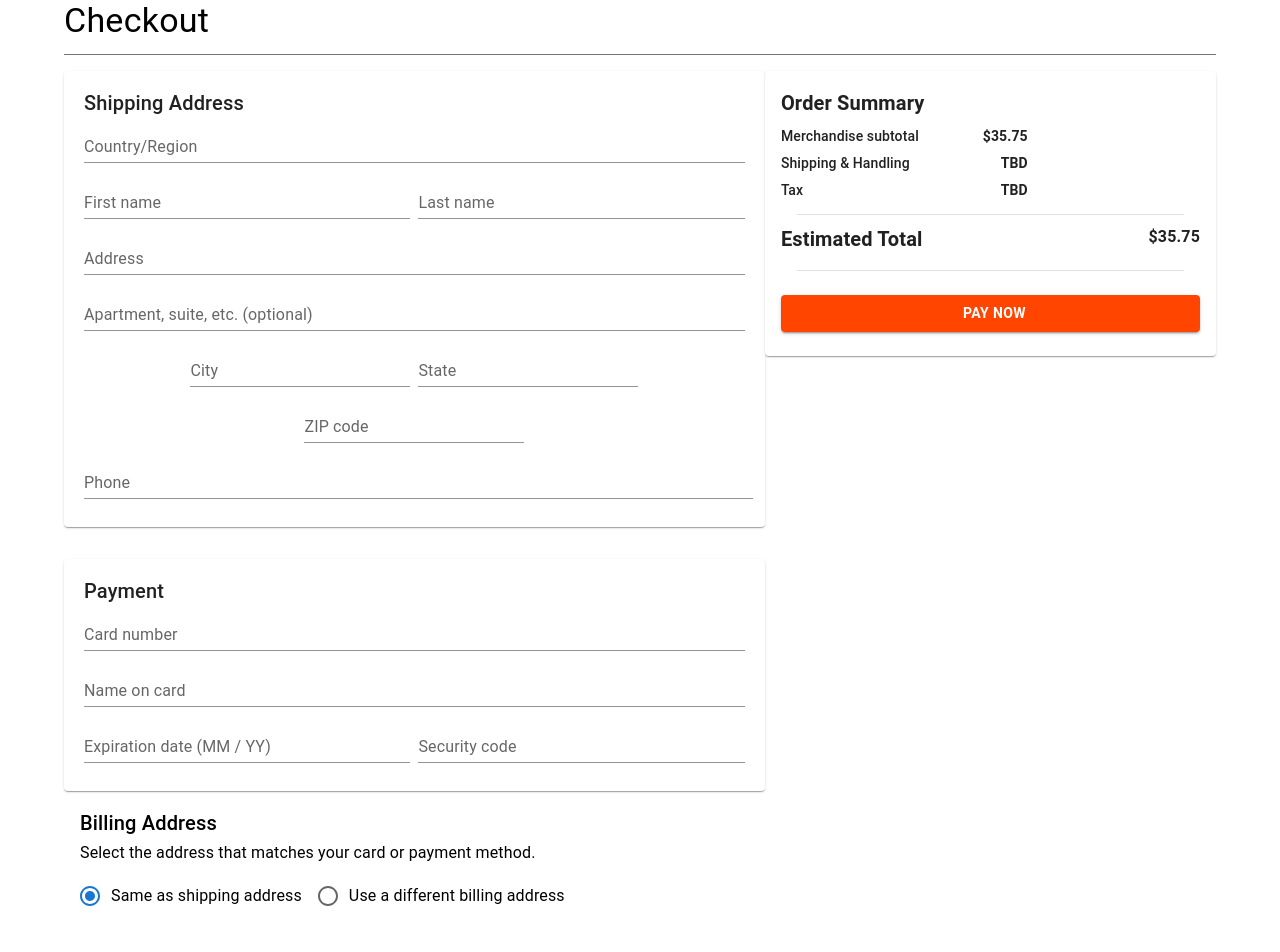
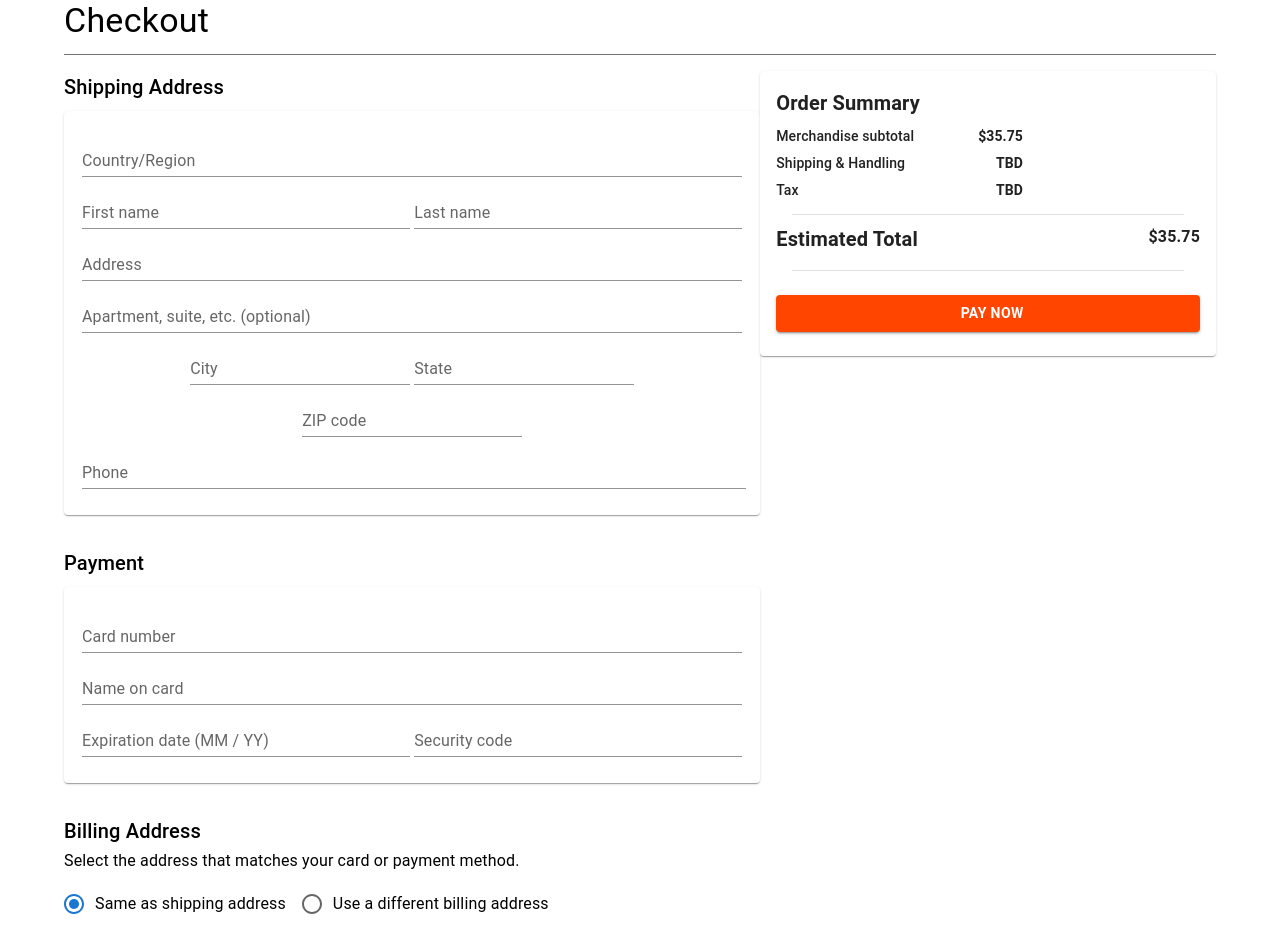
Before and after one commit to CelesTech03/Beauty-Website, a React (Create React App) app: page /checkout in a window 1280 px wide. Shown: the part 80-1032 px from the top of the page. Built offline with nearby package versions, Linux system fonts and the light colour scheme.

Commit message:
change form's names position

```diff
--- a/src/Views/Checkout.js
+++ b/src/Views/Checkout.js
@@ -5,14 +5,12 @@ import {
   Box,
   Container,
   CardContent,
-  Button,
   Divider,
   TextField,
   Radio,
   RadioGroup,
   FormControlLabel,
   FormControl,
-  FormLabel
 } from "@mui/material";
 
 import Summary from "../utils/Summary";
@@ -24,18 +22,20 @@ const Checkout = () => {
     setValue(event.target.value)
   }
 
+
+
   // reusable form for shipping & billing address
   const AddressForm = ({ name }) => {
     return (
       <Box
         component="form"
         sx={{
-          '& .MuiTextField-root': { m: 0.5 },
+          '& .MuiTextField-root': { m: 0.25 },
         }}>
-        <Card>
-          <Typography variant="h6" align='left' sx={{ ml: 2.5, mt: 2, mb: -3 }}>
+        <Typography variant="h6" align='left' sx={{ mb: 1 }}>
           {name}
         </Typography>
+        <Card>
           <CardContent>
             <Box sx={{ display: 'flex', justifyContent: 'flex-start' }}>
               <TextField label="Country/Region" variant="standard" sx={{ width: '100%' }} />
@@ -82,12 +82,12 @@ const Checkout = () => {
           <Box
             component="form"
             sx={{
-              '& .MuiTextField-root': { m: 0.5 },
+              '& .MuiTextField-root': { m: 0.25 },
             }}>
-            <Card sx={{ mt: 1 }}>
-              <Typography variant="h6" align='left' sx={{ ml: 2.5, mt: 2, mb: -3 }}>
+              <Typography variant="h6" align='left' sx={{ mt: 1, mb: 1 }}>
                 Payment
               </Typography>
+            <Card sx={{ mt: 1 }}>
               <CardContent>
                 <Box sx={{ display: 'flex', justifyContent: 'flex-start' }}>
                   <TextField label="Card number" variant="standard" sx={{ width: '100%' }} />
@@ -105,15 +105,14 @@ const Checkout = () => {
             </Card>
           </Box>
 
-          <Box>
-            <CardContent
-              sx={{
+          <Box sx={{
             display: 'flex',
             justifyContent: 'flex-start',
             alignItems: 'flex-start',
-                flexDirection: 'column'
+            flexDirection: 'column',
+            mt: 3
           }}>
-              <Typography variant="h6" >
+            <Typography variant="h6" sx={{mt: 1}} >
               Billing Address
             </Typography>
             <Typography variant="subtitle1" >
@@ -133,10 +132,9 @@ const Checkout = () => {
               </RadioGroup>
             </FormControl>
             {value === 'different' ? <AddressForm /> : ""}
-            </CardContent>
           </Box>
         </Box>
-        <Box sx={{width: '40%'}}>
+        <Box sx={{ width: '40%' }}>
           <Summary title="Pay now" />
         </Box>
       </Box>
```
Lines whose indentation alone changed are shown as unchanged.
